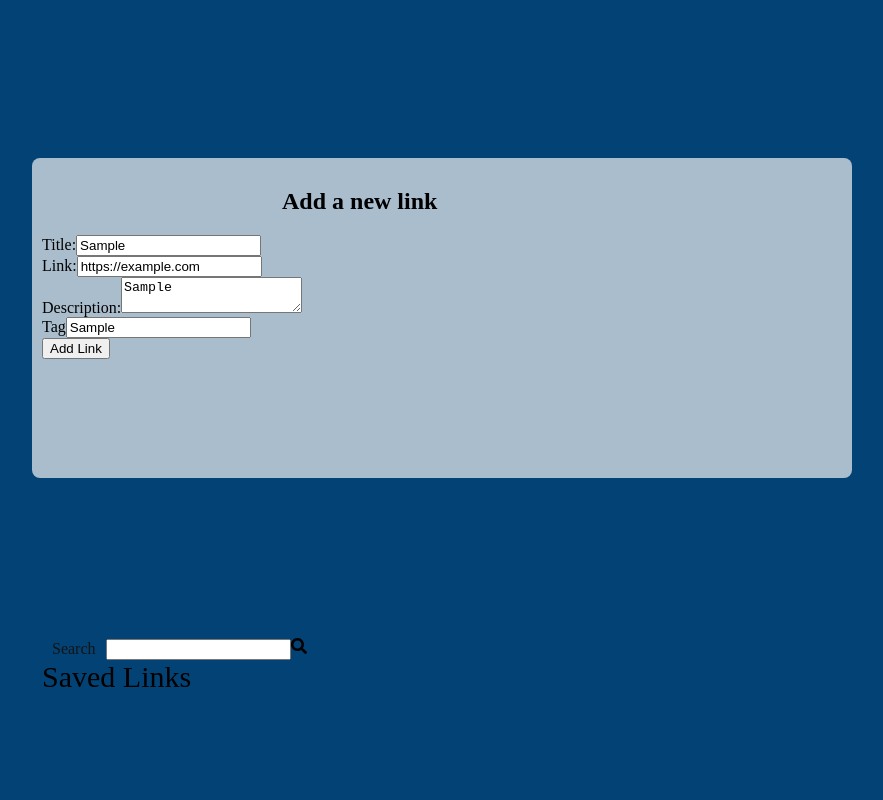
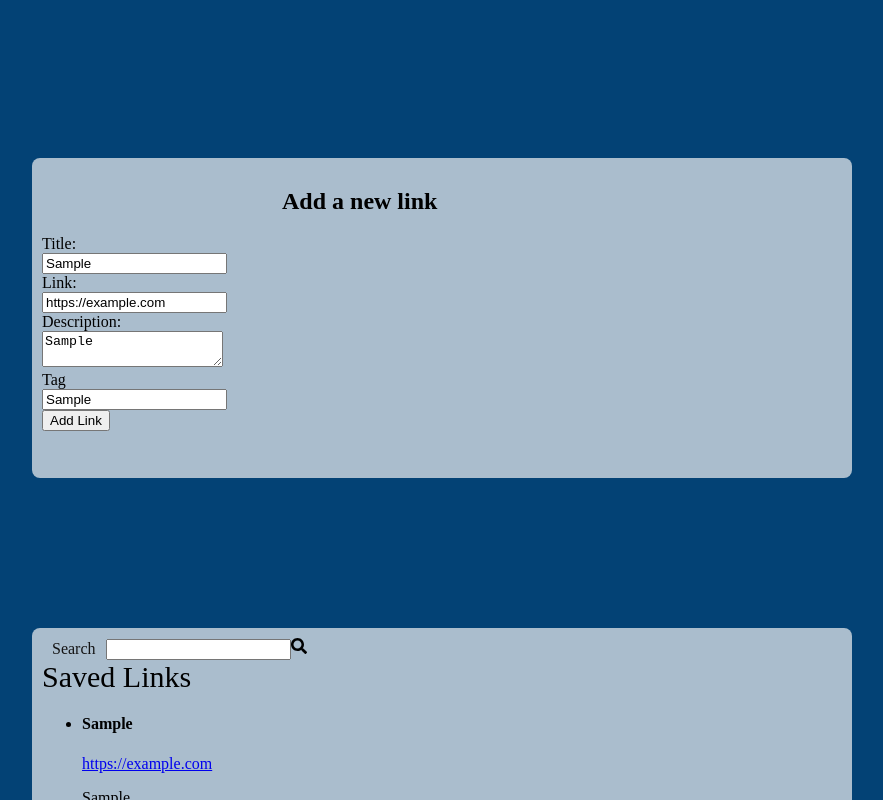
Before and after one commit to Masande07i/link-vaults, a React (Vite) app: page / in a window 1280 px wide. Both pictures are taken after typing "Sample", "https://example.com", "Sample", "Sample" into the empty fields and a click on the button "Add Link". Shown: the top 800 px of the page, without its empty margins (198-1081 px from the left). Built offline with nearby package versions, Linux system fonts and the light colour scheme.

Commit message:
new updates

```diff
--- a/src/App.tsx
+++ b/src/App.tsx
@@ -7,10 +7,9 @@ import './App.css'
 function App() {
   const [count, setCount] = useState(0)
 
-
   return (
     <>
-     <Form/>
+    <Form/>
     </>
   )
 }
--- a/src/components/Form/Form.tsx
+++ b/src/components/Form/Form.tsx
@@ -1,18 +1,21 @@
-import React from 'react'
+import React, {useState} from 'react'
 import { FormLink, type LinkInput } from '../FormLinks/FormLinks'
 import { SavedLinks } from '../SavedLinks/SavedLinks'
 
 
 
 export const Form = () => {
-    const addNewLink = (input: LinkInput ) =>{
-        console.log(input);
-    };
+   const [links, setLinks] = useState<LinkInput[]>([]);
+
+  const addNewLink = (input: Omit<LinkInput,'id'>) => {
+    const newLink: LinkInput = { id: Date.now(), ...input };
+    setLinks((prevLinks) => [...prevLinks, newLink]);
+  };
 
   return (
     <div>
-       <FormLink onAdd={addNewLink}></FormLink>
-       <SavedLinks></SavedLinks>
+       <FormLink onAdd={addNewLink}/>
+       <SavedLinks links={links}/>
     </div>
   )
 }
--- a/src/components/FormLinks/FormLinks.module.css
+++ b/src/components/FormLinks/FormLinks.module.css
@@ -10,3 +10,6 @@
 .slate h2{
     padding-left: 30%;
 }
+label{
+    display: block;
+}
--- a/src/components/FormLinks/FormLinks.tsx
+++ b/src/components/FormLinks/FormLinks.tsx
@@ -3,14 +3,15 @@ import { Text } from '../Text/Text';
 import  React ,{ useState } from 'react';
 
 export interface LinkInput{
+  id: number;
   title : string;
   link: string;
   description: string;
-  tag: string;
+  tag ?: string;
 }
 
 interface FormLinkProps{
-  onAdd: (input : LinkInput) => void;
+  onAdd: (input : Omit<LinkInput,'id'>) => void;
 }
 
 export function FormLink( {onAdd}: FormLinkProps) {
@@ -23,6 +24,8 @@ export function FormLink( {onAdd}: FormLinkProps) {
 
 const handleSubmit = (e: React.FormEvent<HTMLFormElement>) => {
    e.preventDefault();
+
+
 
    onAdd({ title, link, description, tag });
 
@@ -48,7 +51,7 @@ const handleSubmit = (e: React.FormEvent<HTMLFormElement>) => {
           id="title"
           name="title"
           placeholder="Enter title"
-
+          onChange={(e) => setTitle(e.target.value)}
          />
      </div>
 
@@ -59,6 +62,7 @@ const handleSubmit = (e: React.FormEvent<HTMLFormElement>) => {
           id="link"
           name="link"
           placeholder= " url"
+          onChange={(e) => setLink(e.target.value)}
           />
      </div>
 
@@ -68,6 +72,7 @@ const handleSubmit = (e: React.FormEvent<HTMLFormElement>) => {
           id="description"
           name="description"
           placeholder= "text"
+          onChange={(e) => setDescription(e.target.value)}
           />
      </div>
 
@@ -78,6 +83,7 @@ const handleSubmit = (e: React.FormEvent<HTMLFormElement>) => {
           id="tag"
           name="tag"
           placeholder= " Enter tag"
+          onChange={(e) => setTag(e.target.value)}
         />
      </div>
 
--- a/src/components/SavedLinks/SavedLinks.module.css
+++ b/src/components/SavedLinks/SavedLinks.module.css
@@ -1,7 +1,7 @@
 .card{
     width: 800px;
     height: 300px;
-    /* background-color: rgba(245, 245, 245, 0.692);  */
+    background-color: rgba(245, 245, 245, 0.692);
     border-radius: 8px;
     margin-top: 150px;
     padding: 10px;
--- a/src/components/SavedLinks/SavedLinks.tsx
+++ b/src/components/SavedLinks/SavedLinks.tsx
@@ -2,14 +2,45 @@ import React from 'react'
 import style from './SavedLinks.module.css'
 import { Text } from '../Text/Text'
 import { Search } from '../Search/Search'
+import { type LinkInput } from '../FormLinks/FormLinks'
 
-export const SavedLinks = () => {
+
+interface SavedLinksProps{
+  links: LinkInput[];
+}
+
+
+export const SavedLinks = ({links}: SavedLinksProps) => {
+
   return (
     <div className= {style.card}>
        <Search/>
       <Text variant='h5' style={{color:" black", fontSize:30}}>Saved Links</Text>
+      {links.length === 0 ?(
+        <p className= {style.note}>Nothing saved yet</p>
+      ):(
+        <ul className= {style.list}>
+           {links.map((link) => (
+            <li key={link.id } className={style.listItem}>
+               {link.title && <h4 className={style.linkTitle}>{link.title}</h4>}
+
+              {link.link && (
+                <a href={link.link} target="_blank" rel="noreferrer" className={style.linkUrl}>
+                  {link.link}
+                </a>
+              )}
+
+              {link.description && <p className={style.linkDesc}>{link.description}</p>}
+
+              {link.tag && <span className={style.linkTag}>{link.tag}</span>}
 
 
+
+            </li>
+          ))}
+        </ul>
+      )
+      }
 
 
     </div>
```
